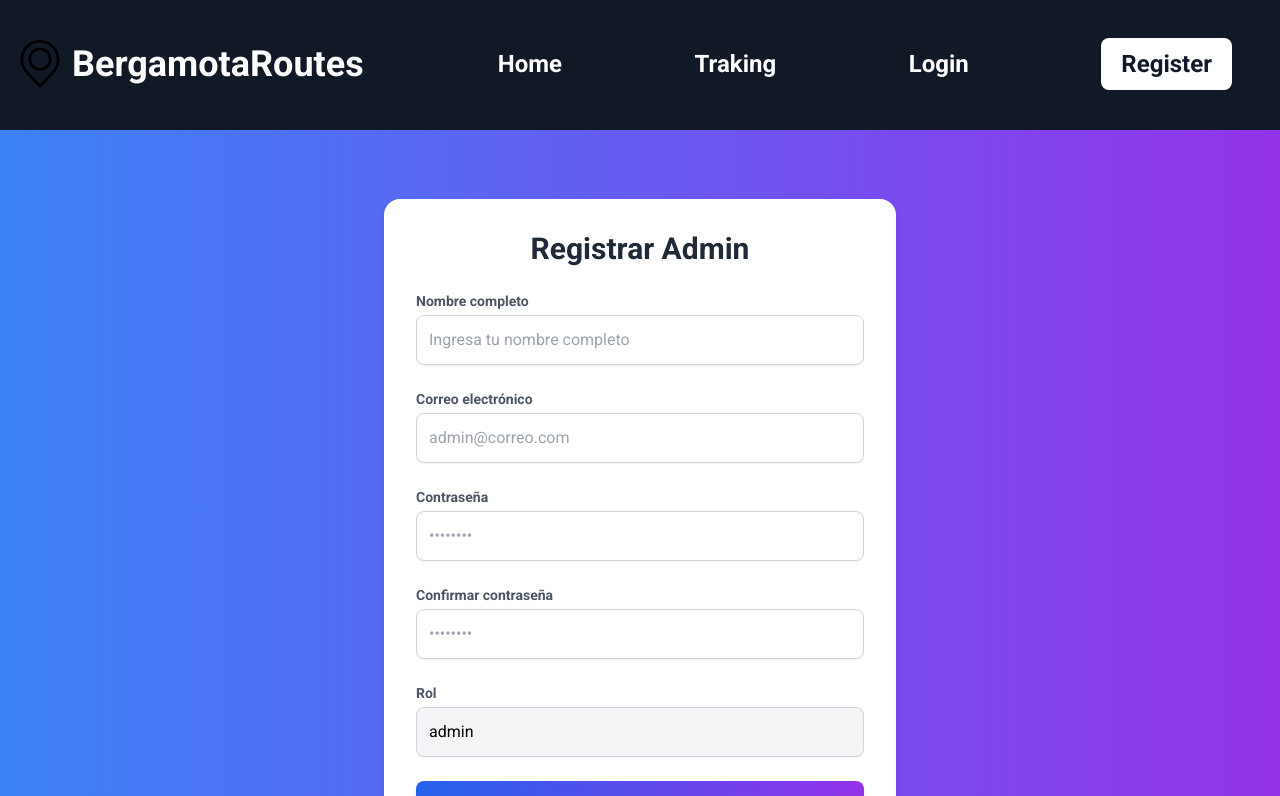
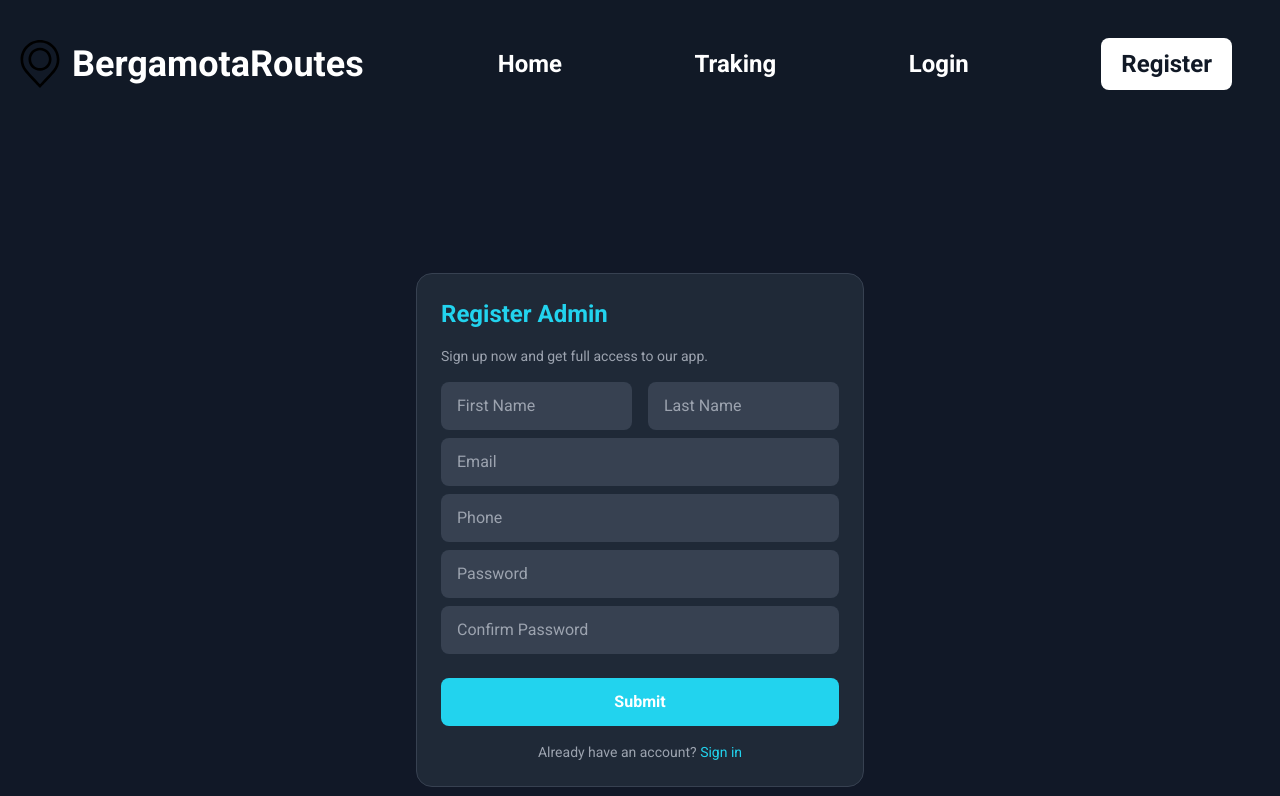
Before and after one commit to ICaesarI/BergamotaRoutes---TechConnect, a Next.js app: page /register/admin in a window 1280 px wide. Shown: the top 796 px of the page. Built offline with nearby package versions, Linux system fonts and the light colour scheme; no server answers.

Commit message:
Formulario para registrar administradores

```diff
--- a/app/register/admin/page.tsx
+++ b/app/register/admin/page.tsx
@@ -6,12 +6,15 @@ import { getFirestore, doc, setDoc } from "firebase/firestore";
 
 export default function RegisterAdmin() {
   const [formData, setFormData] = useState({
-    name: "",
+    firstName: "",
+    lastName: "",
     email: "",
     password: "",
     confirmPassword: "",
+    phone: "",
     role: "admin",
   });
+
   const [loading, setLoading] = useState(false);
 
   const handleChange = (e: React.ChangeEvent<HTMLInputElement>) => {
@@ -32,39 +35,39 @@ export default function RegisterAdmin() {
     setLoading(true);
 
     try {
+      const auth = getAuth();
       const db = getFirestore();
+      const { email, password } = formData;
 
-      const auth = getAuth();
-      createUserWithEmailAndPassword(auth, email, password).then(
-        (userCredential) => {
-          const user = userCredential.user;
-          console.log("Usuario registrado:", user);
-        }
+      const userCredential = await createUserWithEmailAndPassword(
+        auth,
+        email,
+        password
       );
-
       const { uid } = userCredential.user;
 
-      // Datos para guardar
       const adminData = {
         uid,
-        name: formData.name,
+        firstName: formData.firstName,
+        lastName: formData.lastName,
         email: formData.email,
+        phone: formData.phone,
         role: formData.role,
         createdAt: new Date().toISOString(),
       };
 
-      // Guardar en la colección "admins"
+      // Guardar en la colección "admin" y "users"
       await setDoc(doc(db, "admin", uid), adminData);
-
-      // Guardar en la colección "users"
       await setDoc(doc(db, "users", uid), adminData);
 
       alert("Administrador registrado exitosamente.");
       setFormData({
-        name: "",
+        firstName: "",
+        lastName: "",
         email: "",
         password: "",
         confirmPassword: "",
+        phone: "",
         role: "admin",
       });
     } catch (error: any) {
@@ -76,114 +79,105 @@ export default function RegisterAdmin() {
   };
 
   return (
-    <div className="flex justify-center items-center min-h-screen bg-gradient-to-r from-blue-500 to-purple-600 px-4">
-      <div className="bg-white p-8 rounded-2xl shadow-lg w-full max-w-lg">
-        <h1 className="text-3xl font-bold mb-6 text-center text-gray-800">
-          Registrar Admin
-        </h1>
-        <form onSubmit={handleSubmit} className="space-y-6">
-          {/* Nombre completo */}
-          <div>
-            <label
-              htmlFor="name"
-              className="block text-sm font-semibold text-gray-600"
+    <div className="flex justify-center items-center min-h-screen bg-gray-900 px-4">
+      <form
+        className="form bg-gray-800 text-white p-6 rounded-2xl max-w-md w-full border border-gray-700"
+        onSubmit={handleSubmit}
       >
-              Nombre completo
-            </label>
+        <p className="title text-2xl font-semibold text-cyan-400 mb-4">Register Admin</p>
+        <p className="message text-sm text-gray-400 mb-4">
+          Sign up now and get full access to our app.
+        </p>
+
+        <div className="flex gap-4">
+          <label className="flex-1 relative">
             <input
               type="text"
-              id="name"
-              name="name"
-              value={formData.name}
+              name="firstName"
+              placeholder="First Name"
+              value={formData.firstName}
               onChange={handleChange}
-              className="w-full mt-1 p-3 border border-gray-300 rounded-lg shadow-sm focus:outline-none focus:ring-2 focus:ring-blue-500"
-              placeholder="Ingresa tu nombre completo"
+              className="input w-full bg-gray-700 text-white py-3 px-4 rounded-lg outline-none focus:ring-2 focus:ring-cyan-400"
               required
             />
+
+          </label>
+
+          <label className="flex-1 relative">
+            <input
+              type="text"
+              name="lastName"
+              placeholder="Last Name"
+              value={formData.lastName}
+              onChange={handleChange}
+              className="input w-full bg-gray-700 text-white py-3 px-4 rounded-lg outline-none focus:ring-2 focus:ring-cyan-400"
+              required
+            />
+
+          </label>
         </div>
-          {/* Email */}
-          <div>
-            <label
-              htmlFor="email"
-              className="block text-sm font-semibold text-gray-600"
-            >
-              Correo electrónico
-            </label>
+
+        <label className="relative mt-4">
           <input
             type="email"
-              id="email"
             name="email"
+            placeholder="Email"
             value={formData.email}
             onChange={handleChange}
-              className="w-full mt-1 p-3 border border-gray-300 rounded-lg shadow-sm focus:outline-none focus:ring-2 focus:ring-blue-500"
-              placeholder="admin@correo.com"
+            className="input w-full mt-2 bg-gray-700 text-white py-3 px-4 rounded-lg outline-none focus:ring-2 focus:ring-cyan-400"
             required
           />
-          </div>
-          {/* Contraseña */}
-          <div>
-            <label
-              htmlFor="password"
-              className="block text-sm font-semibold text-gray-600"
-            >
-              Contraseña
+
         </label>
+
+        <label className="relative mt-4">
+          <input
+            type="tel"
+            name="phone"
+            placeholder="Phone"
+            value={formData.phone}
+            onChange={handleChange}
+            className="input w-full mt-2 bg-gray-700 text-white py-3 px-4 rounded-lg outline-none focus:ring-2 focus:ring-cyan-400"
+            required
+          />
+
+        </label>
+
+        <label className="relative mt-4">
           <input
             type="password"
-              id="password"
             name="password"
+            placeholder="Password"
             value={formData.password}
             onChange={handleChange}
-              className="w-full mt-1 p-3 border border-gray-300 rounded-lg shadow-sm focus:outline-none focus:ring-2 focus:ring-blue-500"
-              placeholder="••••••••"
+            className="input w-full mt-2 bg-gray-700 text-white py-3 px-4 rounded-lg outline-none focus:ring-2 focus:ring-cyan-400"
             required
           />
-          </div>
-          {/* Confirmar contraseña */}
-          <div>
-            <label
-              htmlFor="confirmPassword"
-              className="block text-sm font-semibold text-gray-600"
-            >
-              Confirmar contraseña
         </label>
+
+        <label className="relative mt-4">
           <input
             type="password"
-              id="confirmPassword"
             name="confirmPassword"
+            placeholder="Confirm Password"
             value={formData.confirmPassword}
             onChange={handleChange}
-              className="w-full mt-1 p-3 border border-gray-300 rounded-lg shadow-sm focus:outline-none focus:ring-2 focus:ring-blue-500"
-              placeholder="••••••••"
+            className="input w-full mt-2 bg-gray-700 text-white py-3 px-4 rounded-lg outline-none focus:ring-2 focus:ring-cyan-400"
             required
           />
-          </div>
-          {/* Rol */}
-          <div>
-            <label
-              htmlFor="role"
-              className="block text-sm font-semibold text-gray-600"
-            >
-              Rol
         </label>
-            <input
-              type="text"
-              id="role"
-              name="role"
-              value={formData.role}
-              readOnly
-              className="w-full mt-1 p-3 border border-gray-300 rounded-lg shadow-sm bg-gray-100 focus:outline-none cursor-not-allowed"
-            />
-          </div>
-          {/* Botón de registro */}
+
         <button
           type="submit"
-            className="w-full py-3 px-4 text-white font-semibold bg-gradient-to-r from-blue-600 to-purple-600 rounded-lg shadow-md hover:from-blue-500 hover:to-purple-500 focus:outline-none focus:ring-4 focus:ring-blue-300 transition duration-300"
+          disabled={loading}
+          className="submit w-full mt-6 py-3 px-4 bg-cyan-400 text-white rounded-lg font-semibold hover:bg-cyan-500 transition"
         >
-            Registrar
+          {loading ? "Registering..." : "Submit"}
         </button>
+        <p className="signin text-sm text-gray-400 mt-4 text-center">
+          Already have an account? <a href="/Login" className="text-cyan-400">Sign in</a>
+        </p>
       </form>
-      </div>
     </div>
   );
 }
```
Lines whose indentation alone changed are shown as unchanged.
